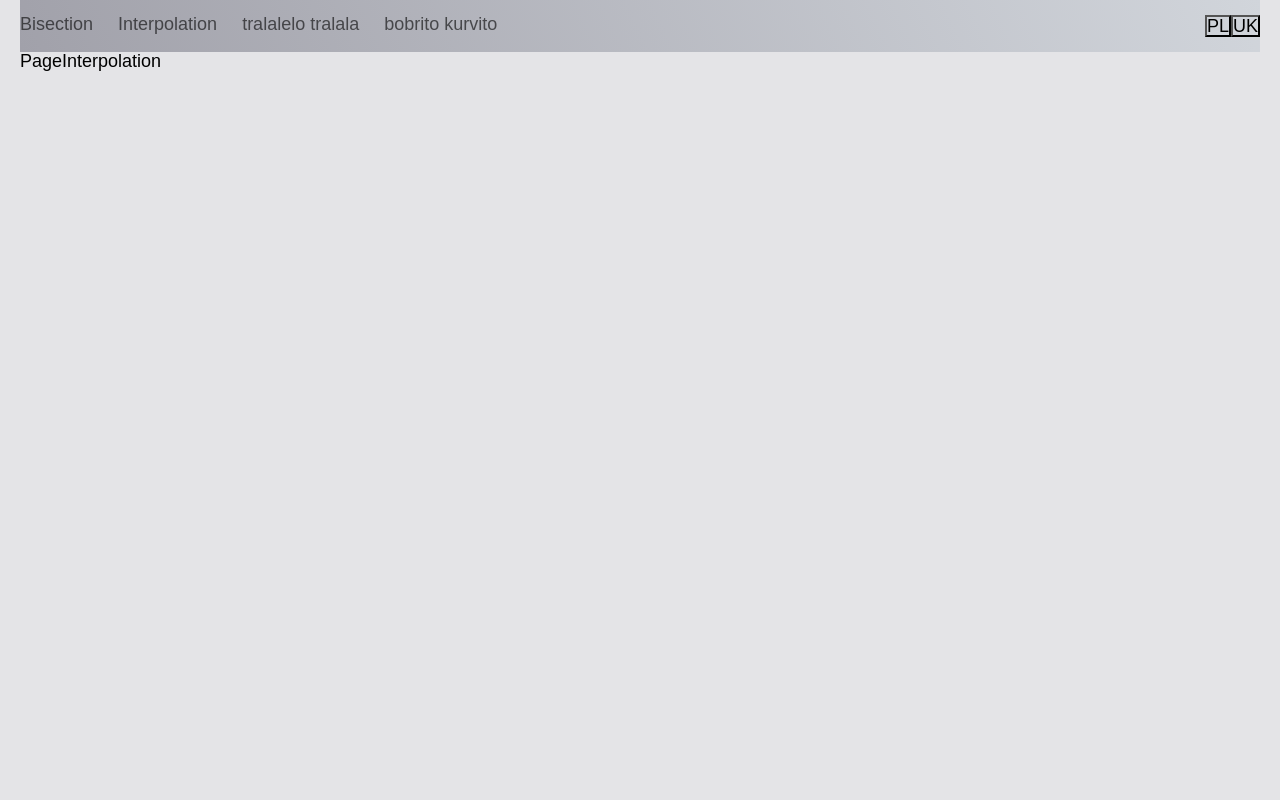
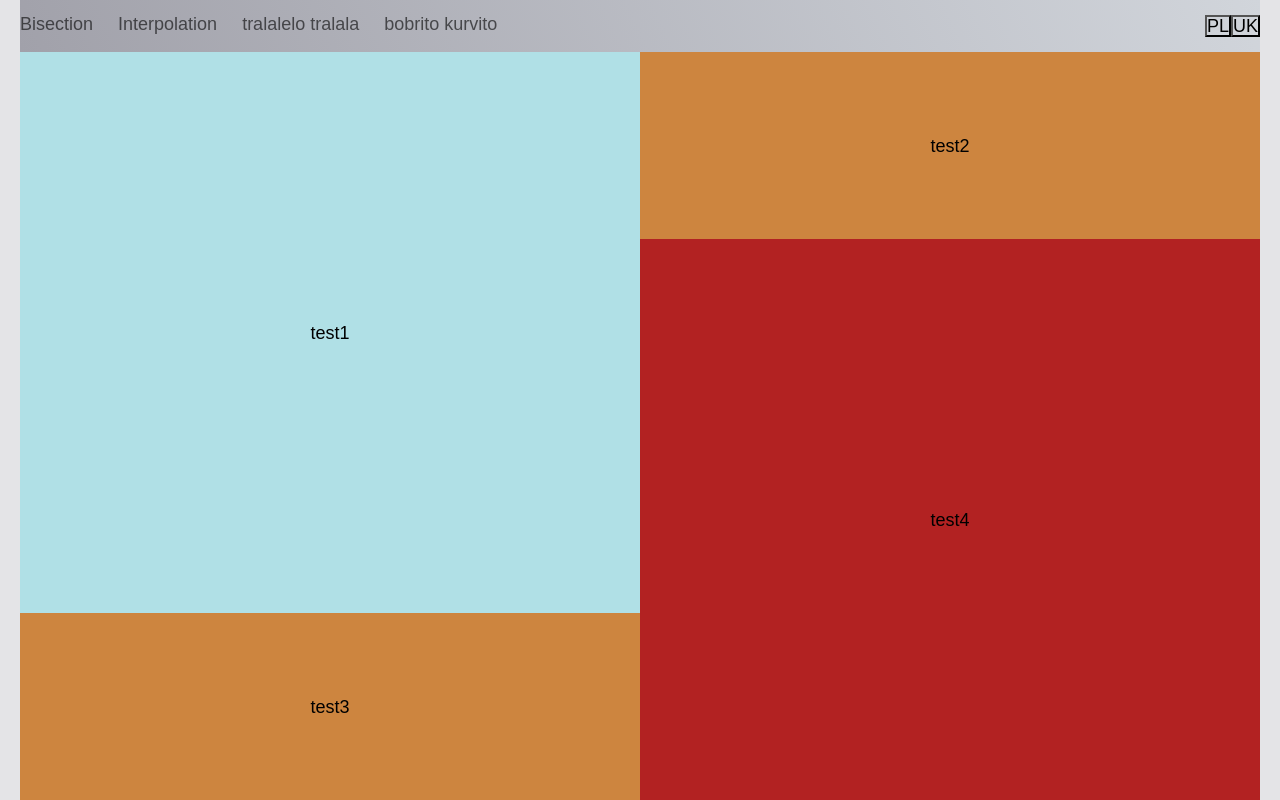
Before and after one commit to Roverp1/numerical_methods.ts, a React (Vite) app: page /interpolation in a window 1280 px wide. Built offline with nearby package versions, Linux system fonts and the light colour scheme.

Commit message:
layout(PageInterpolation): copy grid layout

```diff
--- a/src/pages/PageInterpolation/PageInterpolation.scss
+++ b/src/pages/PageInterpolation/PageInterpolation.scss
@@ -0,0 +1,34 @@
+.page-interpolation {
+  flex: 1;
+  display: grid;
+  grid-template-columns: 1fr 1fr;
+
+  height: 100%;
+
+  .col {
+    display: grid;
+
+    &.col-1 {
+      grid-template-rows: 75% 25%;
+    }
+
+    &.col-2 {
+      grid-template-rows: 25% 75%;
+    }
+
+    .box {
+      background: peru;
+      display: flex;
+      align-items: center;
+      justify-content: center;
+
+      &.box-1 {
+        background-color: powderblue;
+      }
+
+      &.box-4 {
+        background-color: firebrick;
+      }
+    }
+  }
+}
--- a/src/pages/PageInterpolation/PageInterpolation.tsx
+++ b/src/pages/PageInterpolation/PageInterpolation.tsx
@@ -3,7 +3,16 @@ import "./PageInterpolation.scss";
 const PageInterpolation = () => {
   return (
     <>
-      <div>PageInterpolation</div>
+      <main className="page-interpolation">
+        <div className="col col-1">
+          <div className="box box-1">test1</div>
+          <div className="box box-3">test3</div>
+        </div>
+        <div className="col col-2">
+          <div className="box box-2">test2</div>
+          <div className="box box-4">test4</div>
+        </div>
+      </main>
     </>
   );
 };
```
